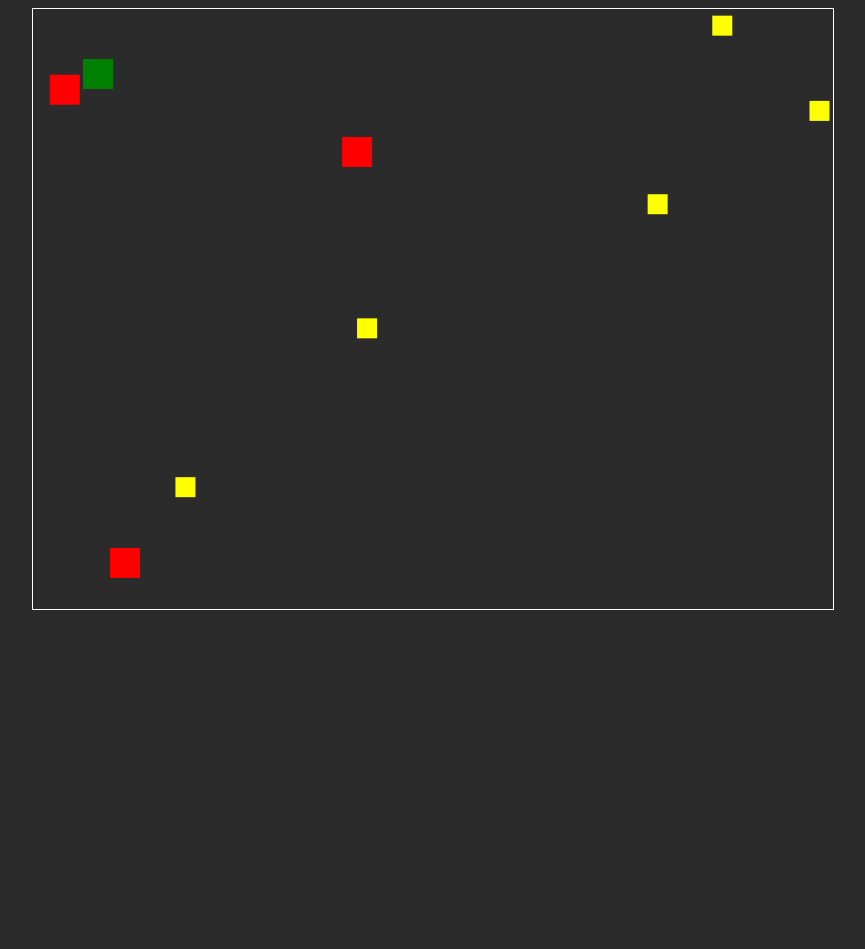
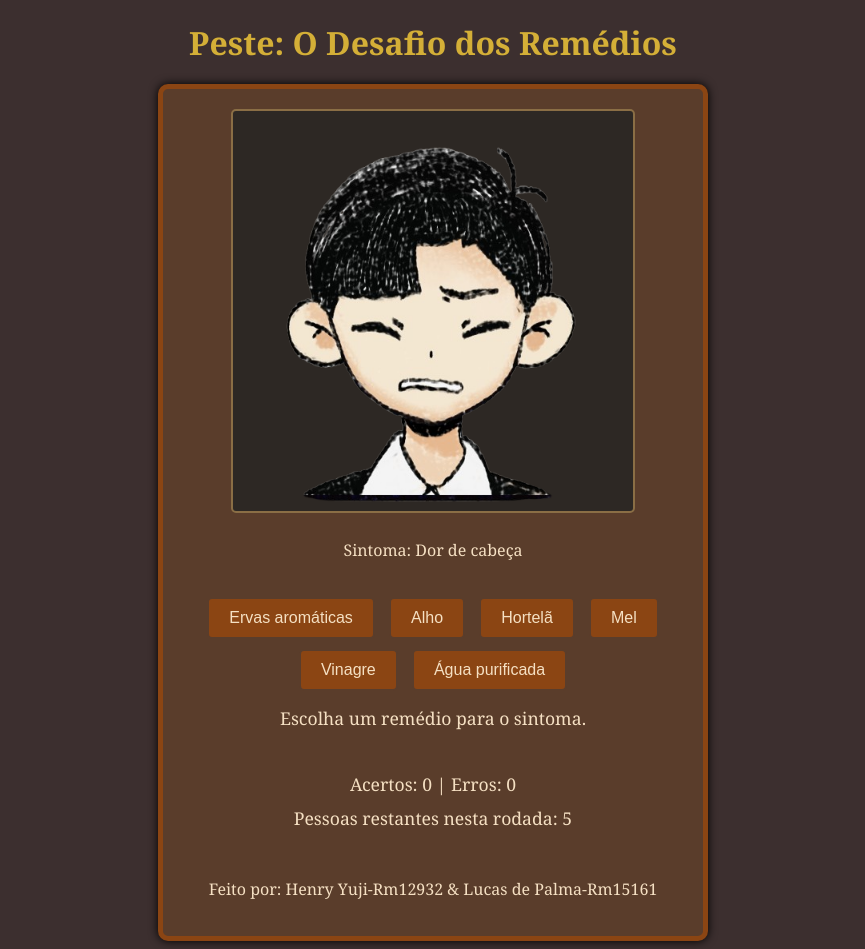
Before and after one commit to HenryYuji/Curandeiros-do-Reino, a plain HTML site: page index.html in a window 1280 px wide. Shown: the whole page, without its empty margins (207-1072 px from the left). Before the commit the page ends 800 px from the top, so only its background shows below. Drawn offline with Linux system fonts and the light colour scheme.

Commit message:
Update Game

```diff
--- a/index.html
+++ b/index.html
@@ -3,11 +3,32 @@
 <head>
     <meta charset="UTF-8">
     <meta name="viewport" content="width=device-width, initial-scale=1.0">
-    <title>Ecos da Peste</title>
+    <title>Peste: O Desafio dos Remédios</title>
     <link rel="stylesheet" href="style.css">
 </head>
 <body>
-    <canvas id="gameCanvas" width="800" height="600"></canvas>
+    <h1>Peste: O Desafio dos Remédios</h1>
+    <div id="game-container">
+        <div id="person-container">
+            <img id="person-image" src="person.png" alt="Pessoa com Sintoma">
+            <p id="person-symptom">Sintoma: </p>
+        </div>
+        <div id="remedies-container">
+            <button onclick="giveRemedy('Ervas aromáticas')">Ervas aromáticas</button>
+            <button onclick="giveRemedy('Alho')">Alho</button>
+            <button onclick="giveRemedy('Hortelã')">Hortelã</button>
+            <button onclick="giveRemedy('Mel')">Mel</button>
+            <button onclick="giveRemedy('Vinagre')">Vinagre</button>
+            <button onclick="giveRemedy('Água purificada')">Água purificada</button>
+        </div>
+        <p id="result">Resultado: </p>
+        <br>
+        <p id="score">Acertos: 0 | Erros: 0</p>
+        <p id="rounds-left">Pessoas restantes nesta rodada: 5</p>
+        <button onclick="startGame()" id="new-round" style="display: none;">Nova Rodada</button>
+        <br>
+        <p>Feito por: Henry Yuji-Rm12932 & Lucas de Palma-Rm15161</p>
+    </div>
     <script src="script.js"></script>
 </body>
 </html>
--- a/script.js
+++ b/script.js
@@ -1,91 +1,71 @@
-const canvas = document.getElementById('gameCanvas');
-const ctx = canvas.getContext('2d');
+const symptomsRemedies = [
+    { symptom: "Inchaço", remedy: "Ervas aromáticas", image: "imagens/person_buboes.png" },
+    { symptom: "Febre", remedy: "Alho", image: "imagens/person_fever.png" },
+    { symptom: "Calafrios", remedy: "Vinagre", image: "imagens/person_chills.png" },
+    { symptom: "Dor de cabeça", remedy: "Mel", image: "imagens/person_headache.png" },
+    { symptom: "Vômitos", remedy: "Água purificada", image: "imagens/person_vomiting.png" }
+];
 
-let player = { x: 50, y: 50, width: 30, height: 30, health: 100 };
-let keys = {};
-let items = [];
-let enemies = [];
+let correct = 0;
+let wrong = 0;
+let currentSymptom = {};
+let lastSymptom = {};
+let rounds = 5;
 
-function createItem() {
-    const item = {
-        x: Math.random() * (canvas.width - 20),
-        y: Math.random() * (canvas.height - 20),
-        width: 20,
-        height: 20
-    };
-    items.push(item);
-}
+function startGame() {
+    if (rounds <= 0) {
+        document.getElementById("result").textContent = `Rodada encerrada! Você acertou ${correct} e errou ${wrong}.`;
+        document.getElementById("new-round").style.display = "block";
+        document.getElementById("remedies-container").style.display = "none";
+        document.getElementById("rounds-left").style.display = "none";
+    } else {
+        do {
+            currentSymptom = symptomsRemedies[Math.floor(Math.random() * symptomsRemedies.length)];
+        } while (currentSymptom.symptom === lastSymptom.symptom);
 
-function createEnemy() {
-    const enemy = {
-        x: Math.random() * (canvas.width - 30),
-        y: Math.random() * (canvas.height - 30),
-        width: 30,
-        height: 30,
-        direction: Math.random() < 0.5 ? 1 : -1
-    };
-    enemies.push(enemy);
-}
+        lastSymptom = currentSymptom;
 
-function update() {
-    if (keys['ArrowUp']) player.y -= 2;
-    if (keys['ArrowDown']) player.y += 2;
-    if (keys['ArrowLeft']) player.x -= 2;
-    if (keys['ArrowRight']) player.x += 2;
-
-    items.forEach((item, index) => {
-        if (player.x < item.x + item.width &&
-            player.x + player.width > item.x &&
-            player.y < item.y + item.height &&
-            player.y + player.height > item.y) {
-            items.splice(index, 1);
-            player.health += 10;
-            console.log("Saúde: " + player.health);
-        }
-    });
-
-    enemies.forEach((enemy) => {
-        enemy.x += enemy.direction * 1.5;
-
-        if (enemy.x < 0 || enemy.x > canvas.width - enemy.width) {
-            enemy.direction *= -1;
-        }
-
-        if (player.x < enemy.x + enemy.width &&
-            player.x + player.width > enemy.x &&
-            player.y < enemy.y + enemy.height &&
-            player.y + player.height > enemy.y) {
-            player.health -= 1;
-            console.log("Saúde: " + player.health);
-        }
-    });
-
-    ctx.clearRect(0, 0, canvas.width, canvas.height);
-    ctx.fillStyle = 'green';
-    ctx.fillRect(player.x, player.y, player.width, player.height);
-
-    ctx.fillStyle = 'yellow';
-    items.forEach(item => ctx.fillRect(item.x, item.y, item.width, item.height));
-
-    ctx.fillStyle = 'red';
-    enemies.forEach(enemy => ctx.fillRect(enemy.x, enemy.y, enemy.width, enemy.height));
-
-    if (player.health > 0) {
-        requestAnimationFrame(update);
-    } else {
-        alert("Game Over! Sua saúde acabou.");
+        document.getElementById("person-symptom").textContent = `Sintoma: ${currentSymptom.symptom}`;
+        document.getElementById("person-image").src = currentSymptom.image;
+        document.getElementById("result").textContent = "Escolha um remédio para o sintoma.";
+        document.getElementById("rounds-left").textContent = `Pessoas restantes nesta rodada: ${rounds}`;
     }
 }
 
-document.addEventListener('keydown', (e) => {
-    keys[e.key] = true;
+function giveRemedy(remedy) {
+    if (remedy === currentSymptom.remedy) {
+        correct++;
+        document.getElementById("result").textContent = "Correto! Você acertou o remédio.";
+    } else {
+        wrong++;
+        document.getElementById("result").textContent = `Errado! O remédio correto era ${currentSymptom.remedy}.`;
+    }
+    rounds--;
+
+    document.getElementById("score").textContent = `Acertos: ${correct} | Erros: ${wrong}`;
+    document.getElementById("rounds-left").textContent = `Pessoas restantes nesta rodada: ${rounds}`;
+
+    setTimeout(() => {
+        if (rounds > 0) {
+            startGame();
+        } else {
+            document.getElementById("result").textContent = `Rodada encerrada! Você acertou ${correct} e errou ${wrong}.`;
+            document.getElementById("new-round").style.display = "block";
+            document.getElementById("remedies-container").style.display = "none";
+            document.getElementById("rounds-left").style.display = "none";
+        }
+    }, 1000);
+}
+
+document.getElementById("new-round").addEventListener("click", () => {
+    correct = 0;
+    wrong = 0;
+    rounds = 5;
+    document.getElementById("score").textContent = `Acertos: 0 | Erros: 0`;
+    document.getElementById("new-round").style.display = "none";
+    document.getElementById("remedies-container").style.display = "block";
+    document.getElementById("rounds-left").style.display = "block";
+    startGame();
 });
 
-document.addEventListener('keyup', (e) => {
-    keys[e.key] = false;
-});
-
-for (let i = 0; i < 5; i++) createItem();
-for (let i = 0; i < 3; i++) createEnemy();
-
-update();
+startGame();
--- a/style.css
+++ b/style.css
@@ -1,16 +1,75 @@
 body {
+    background-color: #3c2f2f;
+    color: #f5e0c3;
+    font-family: "Georgia", serif;
+    text-align: center;
+}
+
+#game-container {
+    max-width: 500px;
+    margin: 0 auto;
+    padding: 20px;
+    border: 5px solid #8b4513;
+    border-radius: 10px;
+    background-color: #5a3d2b;
+    box-shadow: 0px 0px 10px #000;
+}
+
+h1 {
+    font-size: 2em;
+    color: #d4af37;
+    margin-bottom: 20px;
+}
+
+#person-container {
     display: flex;
     flex-direction: column;
     align-items: center;
-    background-color: #2b2b2b;
-    color: white;
-    font-family: Arial, sans-serif;
+    margin-bottom: 15px;
 }
 
-h1 {
-    margin: 20px;
+#person-image {
+    width: 400px;
+    height: auto;
+    border-radius: 5px;
+    border: 2px solid #8a6e45;
+    background: #2d2824;
+    margin-bottom: 10px;
 }
 
-canvas {
-    border: 1px solid #fff;
+#remedies-container button {
+    background-color: #8b4513;
+    color: #f5e0c3;
+    border: 2px solid #5a3d2b;
+    padding: 10px 20px;
+    margin: 5px;
+    border-radius: 5px;
+    cursor: pointer;
+    font-size: 1em;
+    transition: background-color 0.3s;
 }
+
+#remedies-container button:hover {
+    background-color: #a0522d;
+}
+
+#result, #score, #rounds-left {
+    margin: 10px 0;
+    font-size: 1.1em;
+}
+
+#new-round {
+    background-color: #a0522d;
+    color: #f5e0c3;
+    border: none;
+    padding: 10px 20px;
+    border-radius: 5px;
+    cursor: pointer;
+    font-size: 1em;
+    display: none;
+    transition: background-color 0.3s;
+}
+
+#new-round:hover {
+    background-color: #8b4513;
+}
```
Also changed, not shown: imagens/person_cough.png (added), imagens/person_fever.png (added), imagens/person_headache.png (added), imagens/person_throat.png (added).
